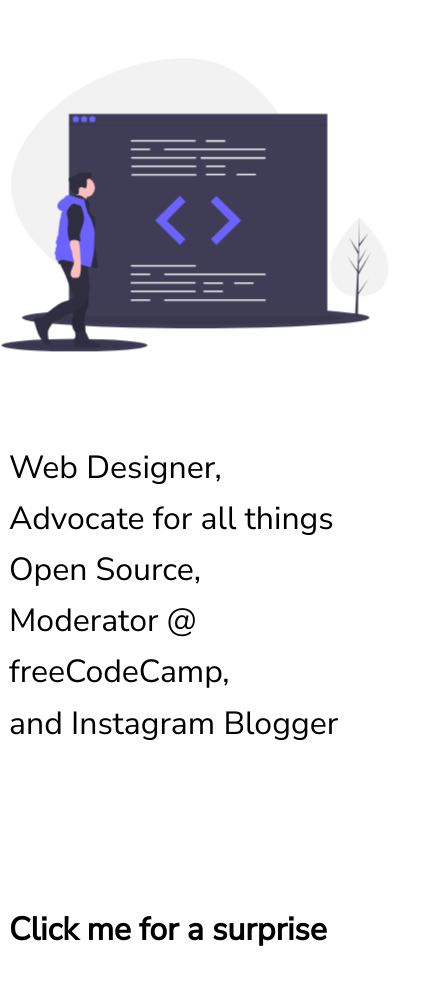
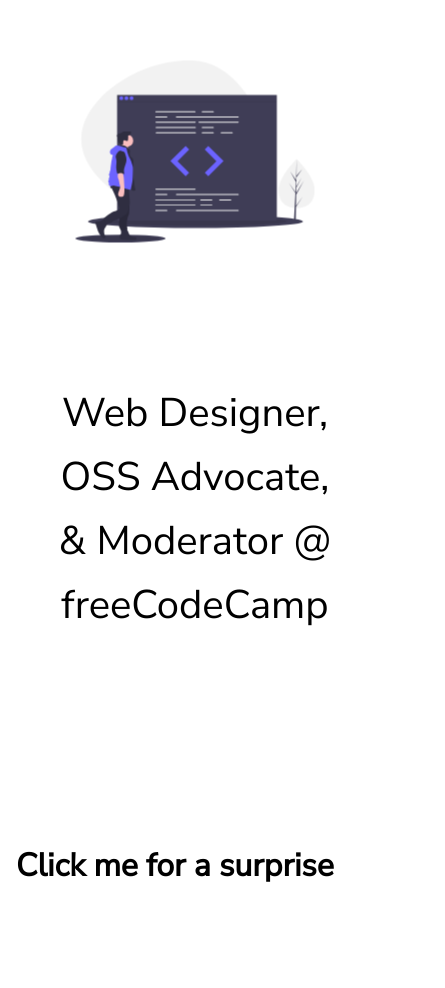
Before and after one commit to thecodingaviator/tca-web, a website built with Parcel: page src/index.html in a window 390 px wide. Shown: the top 988 px of the page, 445 px wide, since content can reach past the window. Built offline with nearby package versions, Linux system fonts and the light colour scheme.

Commit message:
fix: Made first div(welcome) responsive and added wrapper system

```diff
--- a/src/index.html
+++ b/src/index.html
@@ -26,16 +26,22 @@
   <script src="./index.js"></script>
 </head>
 <body>
+  <div class="wrapper">
     <noscript>
       Please enable JS in your browser
     </noscript>
     <div id="welcome">
       <img src="img/code.svg" alt="Person in front of code">
-    <h2>
+      <h2 id="normal">
         Web Designer,<br>
         Advocate for all things Open Source,<br>
         Moderator @ freeCodeCamp,<br>
         and Instagram Blogger
+      </h2>
+      <h2 id="small">
+        Web Designer,<br>
+        OSS Advocate,<br>
+        & Moderator @ freeCodeCamp
       </h2>
     </div>
     <div>
@@ -85,27 +91,28 @@
     <footer>
       <div id="social">
         <div>
-        <a href="https://www.instagram.com/thecodingaviator/" id="instagram" class="social-link">
+          <a href="https://www.instagram.com/thecodingaviator/" id="instagram" class="social-link" target="_blank">
             <i class="fab fa-instagram"></i>
           </a>
         </div>
         <div>
-        <a href="https://codepen.io/thecodingaviator/" id="codepen" class="social-link">
+          <a href="https://codepen.io/thecodingaviator/" id="codepen" class="social-link" target="_blank">
             <i class="fab fa-codepen"></i>
           </a>
         </div>
         <div>
-        <a href="https://twitter.com/codingaviator/" id="twitter" class="social-link">
+          <a href="https://twitter.com/codingaviator/" id="twitter" class="social-link" target="_blank">
             <i class="fab fa-twitter"></i>
           </a>
         </div>
         <div>
-        <a href="https://github.com/thecodingaviator/" id="github" class="social-link">
+          <a href="https://github.com/thecodingaviator/" id="github" class="social-link" target="_blank">
             <i class="fab fa-github"></i>
           </a>
         </div>
       </div>
       <h1>&copy; The Coding Aviator <script>document.write(new Date().getFullYear());</script></h1>
     </footer>
+  </div>
 </body>
 </html>
--- a/src/main.scss
+++ b/src/main.scss
@@ -19,13 +19,15 @@
 
 body {
   background: var(--bg);
+}
+
+.wrapper {
   color: var(--font);
-  min-width: 500px;
   padding: var(--body-padding);
   max-width: 1350px;
 }
 
-body>div:not(:nth-of-type(1)) {
+.wrapper>div:not(:nth-of-type(1)) {
   height: 100vh;
   padding: var(--body-padding) 0;
 }
@@ -46,6 +48,9 @@
     font-weight: 400;
     line-height: 1.6;
     font-size: 2.5rem;
+  }
+  h2#small {
+    display: none;
   }
 }
 
@@ -306,18 +311,6 @@
   border-radius: 50%;
 }
 
-@media (max-width: 400px) {
-  h2 {
-    font-size: 1.2rem;
-  }
-}
-
-@media (max-width: 600px) {
-  h2 {
-    font-size: 1.5rem;
-  }
-}
-
 @media (max-width: 800px) {
   :root {
     --body-padding: 4em;
@@ -327,7 +320,58 @@
     "welcome-img"
     "content";
     h2 {
-      font-size: 2rem;
+      font-size: 2em;
+    }
+    img {
+      width: calc(100% - 2 * var(--body-padding));
+      margin: 0 auto;
     }
   }
 }
+
+@media (max-width: 600px) {
+  h2 {
+    font-size: 2em !important;
+  }
+  .wrapper {
+    width: 100vw;
+  }
+  #welcome {
+    img {
+      width: calc(100% - 1 * var(--body-padding));
+      margin: 4em auto 0 auto;
+    }
+    h2#normal {
+      display: none;
+    }
+    h2#small {
+      display: initial !important;
+      text-align: center;
+    }
+  }
+}
+
+@media (max-width: 400px) {
+  h2#small {
+    font-size: 2.5em !important;
+  }
+  .wrapper {
+    padding: 0;
+    width: calc(100vw + -0.5 * var(--body-padding));
+  }
+  #welcome {
+    img {
+      width: calc(100% - 2 * var(--body-padding));
+    }
+  }
+}
+
+@media (max-width: 350px) {
+  #welcome {
+  height: calc(100vh - 0 * var(--body-padding));
+  width: 100vw;
+    img {
+      width: calc(100% - 2 * var(--body-padding));
+    }
+  }
+}
```
Lines whose indentation alone changed are shown as unchanged.
